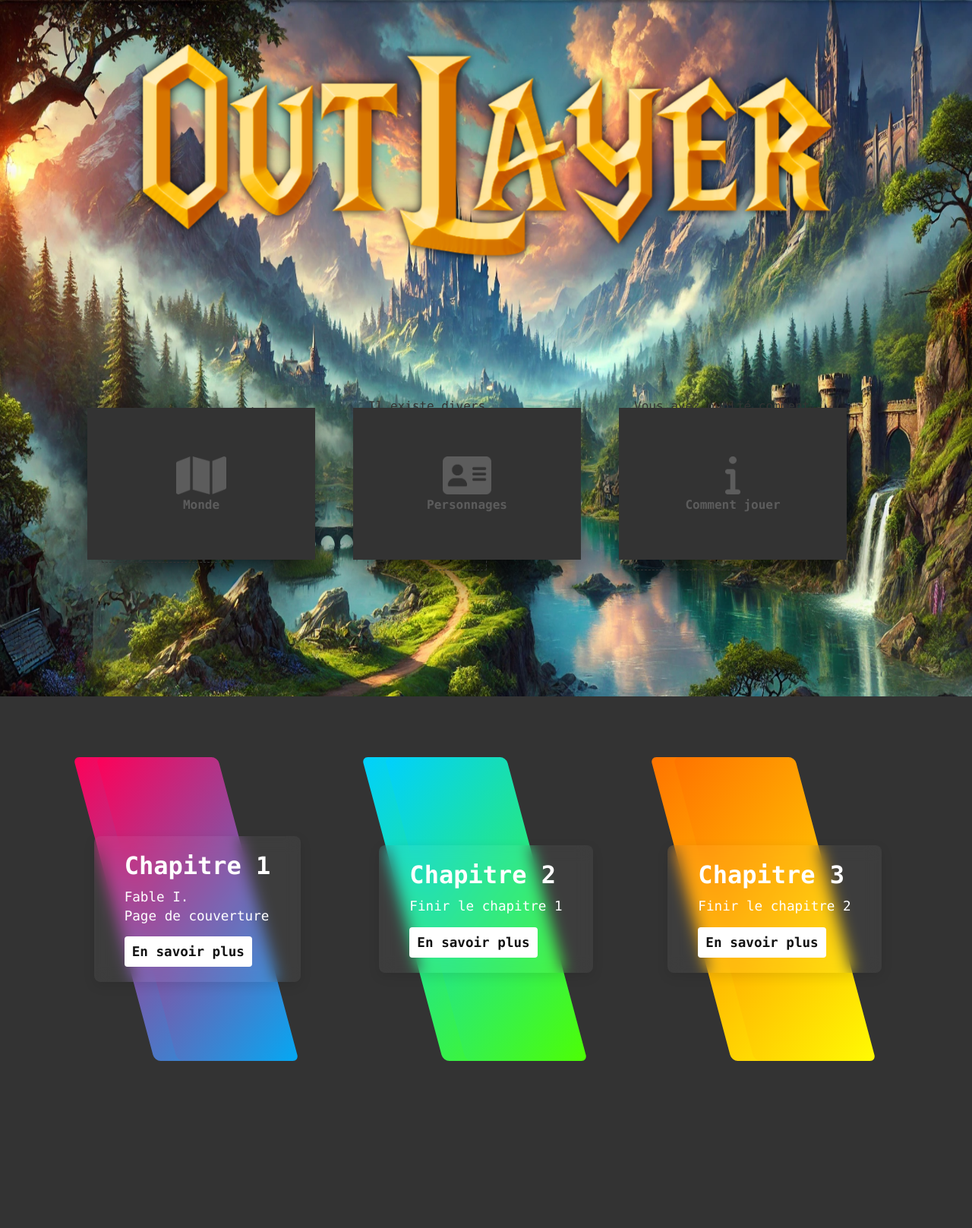
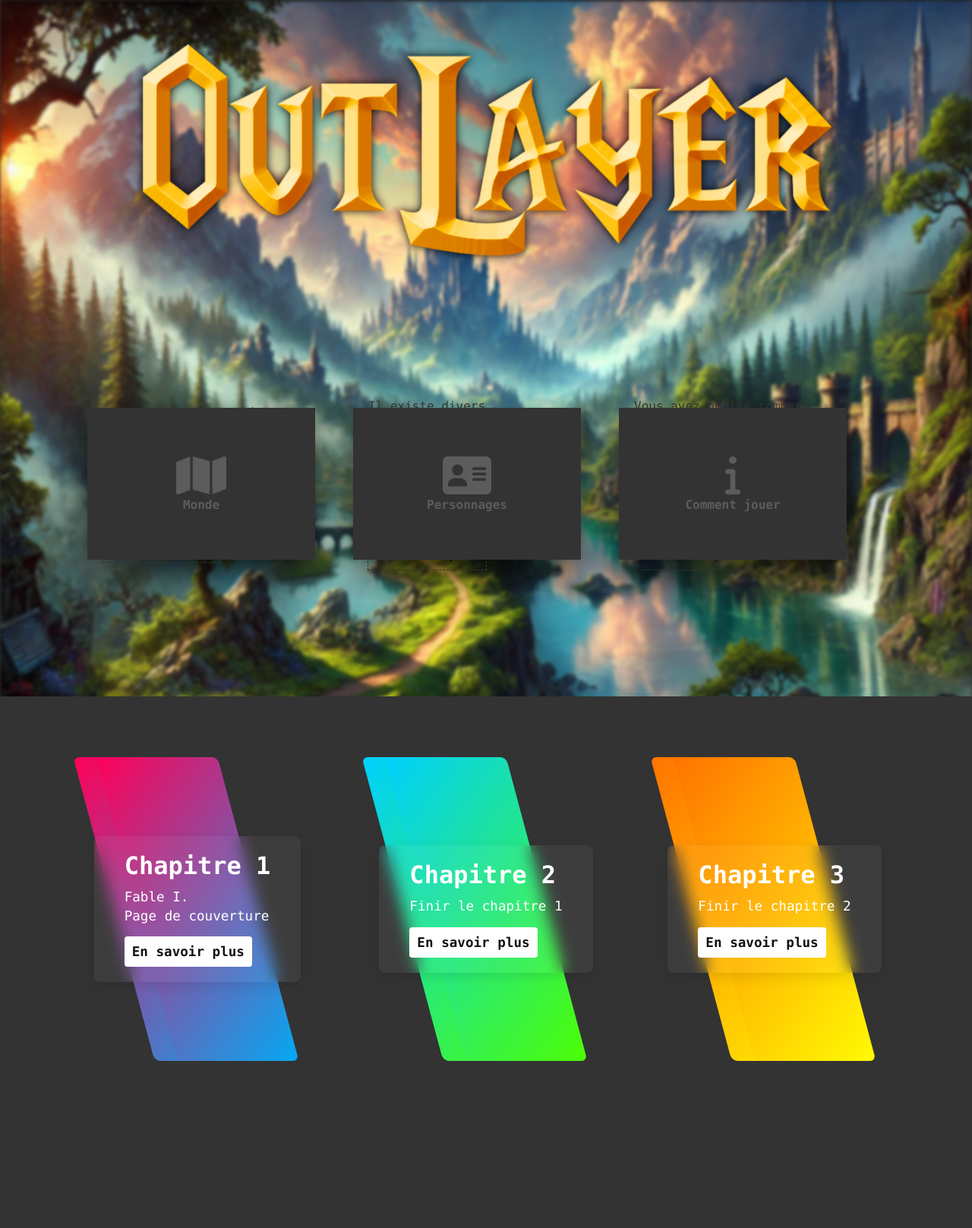
Before and after one commit to ValentinBrizard/Arbre-de-competence, a PHP site: page / in a window 1280 px wide. Shown: the part 80-1697 px from the top of the page at 76% size. Run offline with PHP 8.4, Linux system fonts and the light colour scheme; some libraries are stand-ins or nearby versions.

Commit message:
Update index.css

```diff
--- a/css/index.css
+++ b/css/index.css
@@ -18,6 +18,7 @@ h1{
 position:fixed;
 width: 100%;
 height: 1000px;
+filter: blur(2px);
 }
 
 
```
